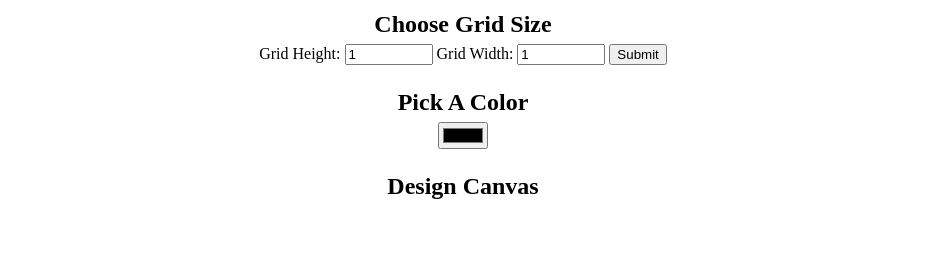
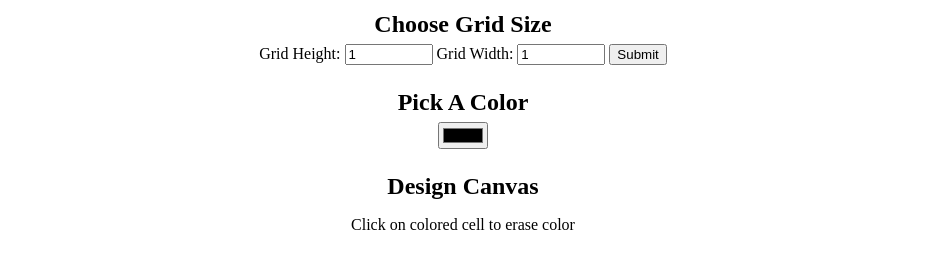
Before and after one commit to amajuadomi/pixelMaker, a plain HTML site: page index.html in a window 1280 px wide. Shown: the part 126-394 px from the top of the page, without its empty margins (177-1106 px from the left). Drawn offline with nearby package versions, Linux system fonts and the light colour scheme.

Commit message:
Update index.html

```diff
--- a/index.html
+++ b/index.html
@@ -21,6 +21,7 @@
     <input type="color" id="colorPicker">
 
     <h2>Design Canvas</h2>
+    <p> Click on colored cell to erase color</h4>
     <table id="pixelCanvas"></table>
     <script
       src="https://code.jquery.com/jquery-3.3.1.js"
```
